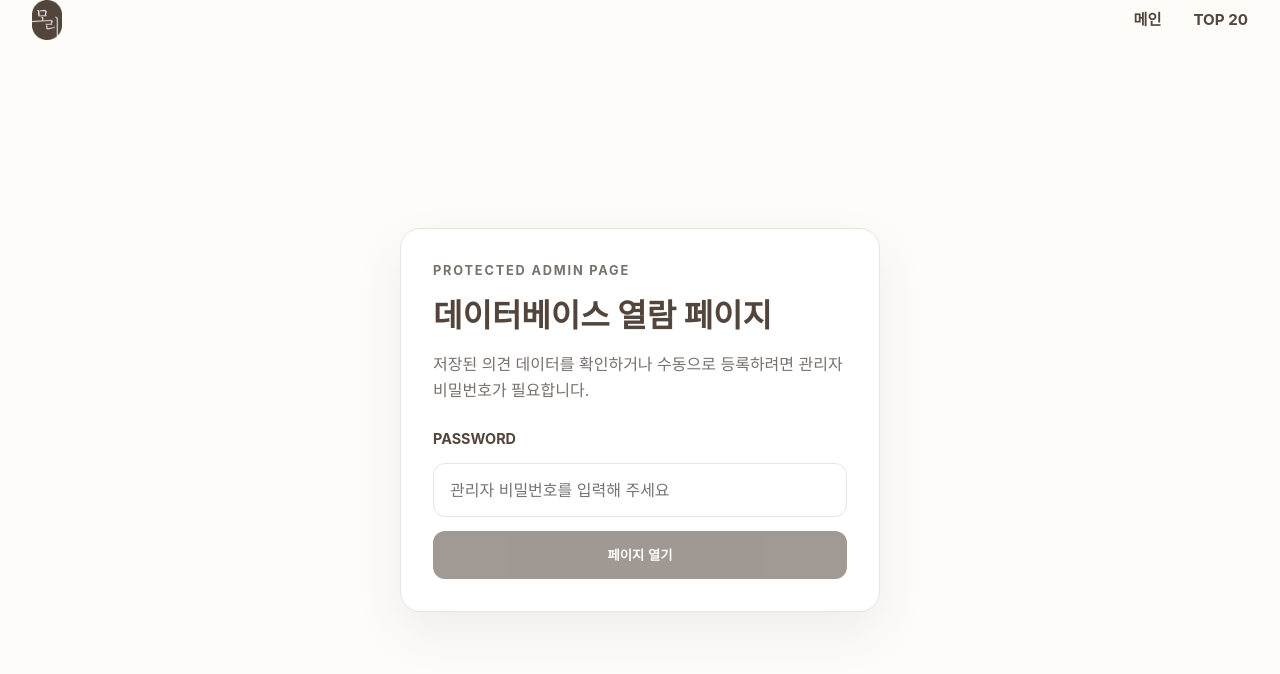
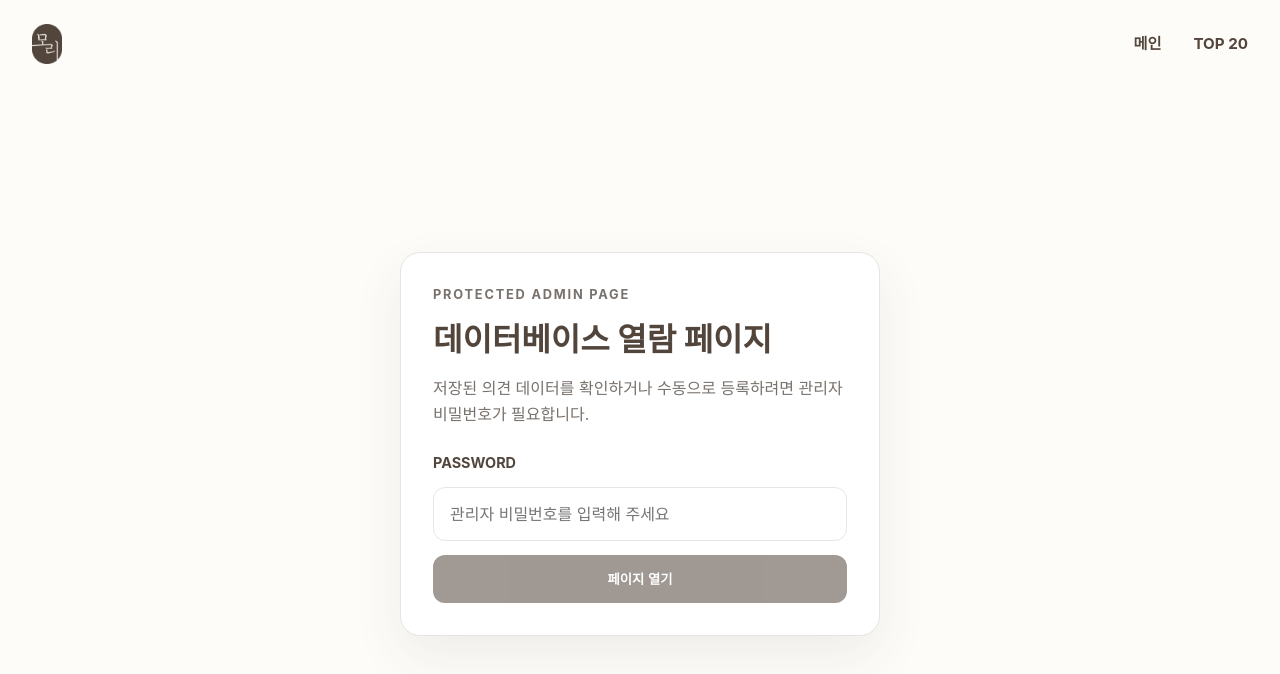
Before and after one commit to lgs777/mory-survey-site, a Next.js app: page /admin in a window 1280 px wide. Shown: the top 674 px of the page. Built offline with nearby package versions, Linux system fonts and the light colour scheme; no server answers; a web font is replaced by a local one.

Commit message:
fix: 상단 네비게이션 위아래 패딩 추가

```diff
--- a/app/admin/page.module.css
+++ b/app/admin/page.module.css
@@ -8,8 +8,8 @@
   display: flex;
   justify-content: space-between;
   align-items: center;
-  height: 40px;
-  padding: 0 2rem;
+  min-height: 40px;
+  padding: 24px 2rem;
   box-sizing: border-box;
   max-width: 1400px;
   width: 100%;
@@ -53,7 +53,7 @@
 }
 
 .loginShell {
-  min-height: calc(100vh - 40px);
+  min-height: calc(100vh - 88px);
   display: flex;
   align-items: center;
   justify-content: center;
@@ -128,7 +128,7 @@
 }
 
 .container {
-  min-height: calc(100vh - 40px);
+  min-height: calc(100vh - 88px);
   padding: 4rem 2rem;
   max-width: 1400px;
   margin: 0 auto;
@@ -338,7 +338,7 @@
 
 @media (max-width: 960px) {
   .header {
-    padding: 0 1.25rem;
+    padding: 24px 1.25rem;
   }
 
   .topBar {
--- a/app/page.module.css
+++ b/app/page.module.css
@@ -10,8 +10,8 @@
   display: flex;
   justify-content: space-between;
   align-items: center;
-  height: 40px;
-  padding: 0 2rem;
+  min-height: 40px;
+  padding: 24px 2rem;
   box-sizing: border-box;
   max-width: 1400px;
   width: 100%;
--- a/app/rankings/page.module.css
+++ b/app/rankings/page.module.css
@@ -8,8 +8,8 @@
   display: flex;
   justify-content: space-between;
   align-items: center;
-  height: 40px;
-  padding: 0 2rem;
+  min-height: 40px;
+  padding: 24px 2rem;
   box-sizing: border-box;
   max-width: 1400px;
   width: 100%;
```
